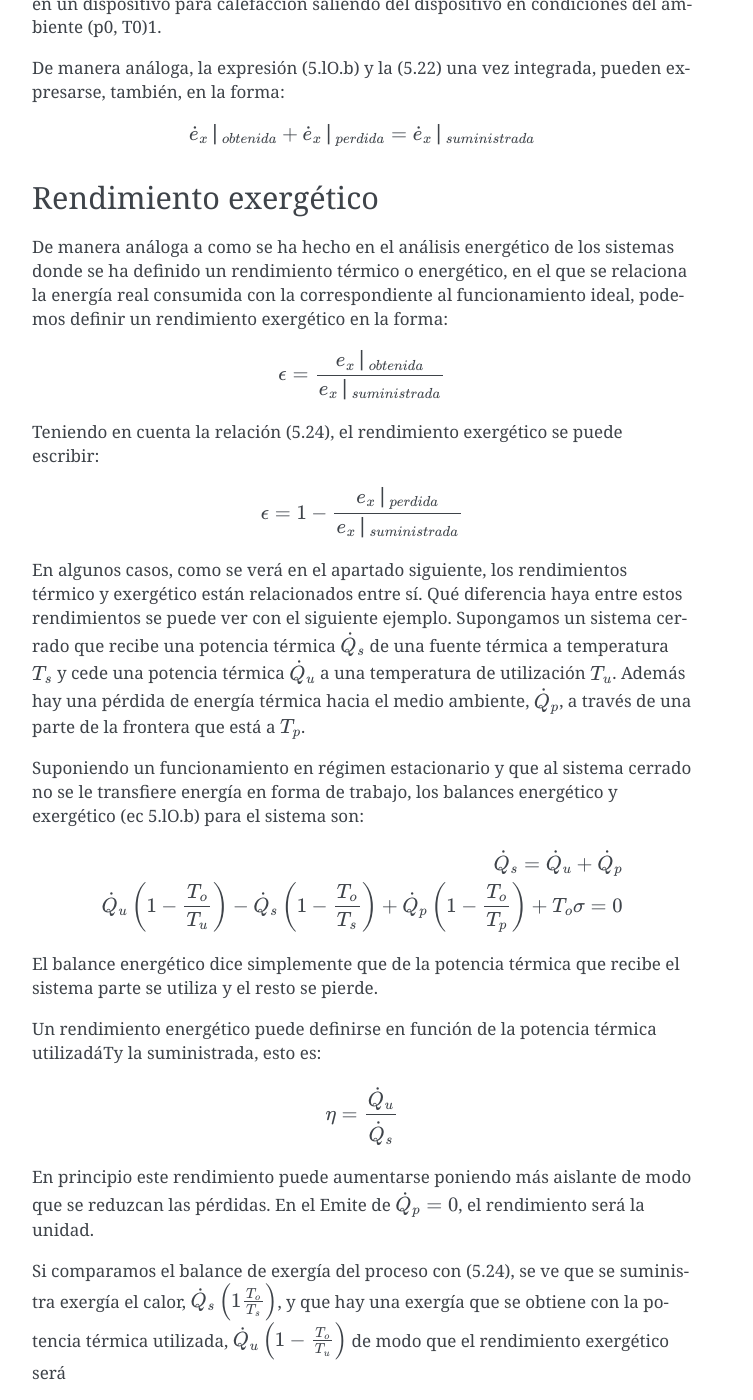
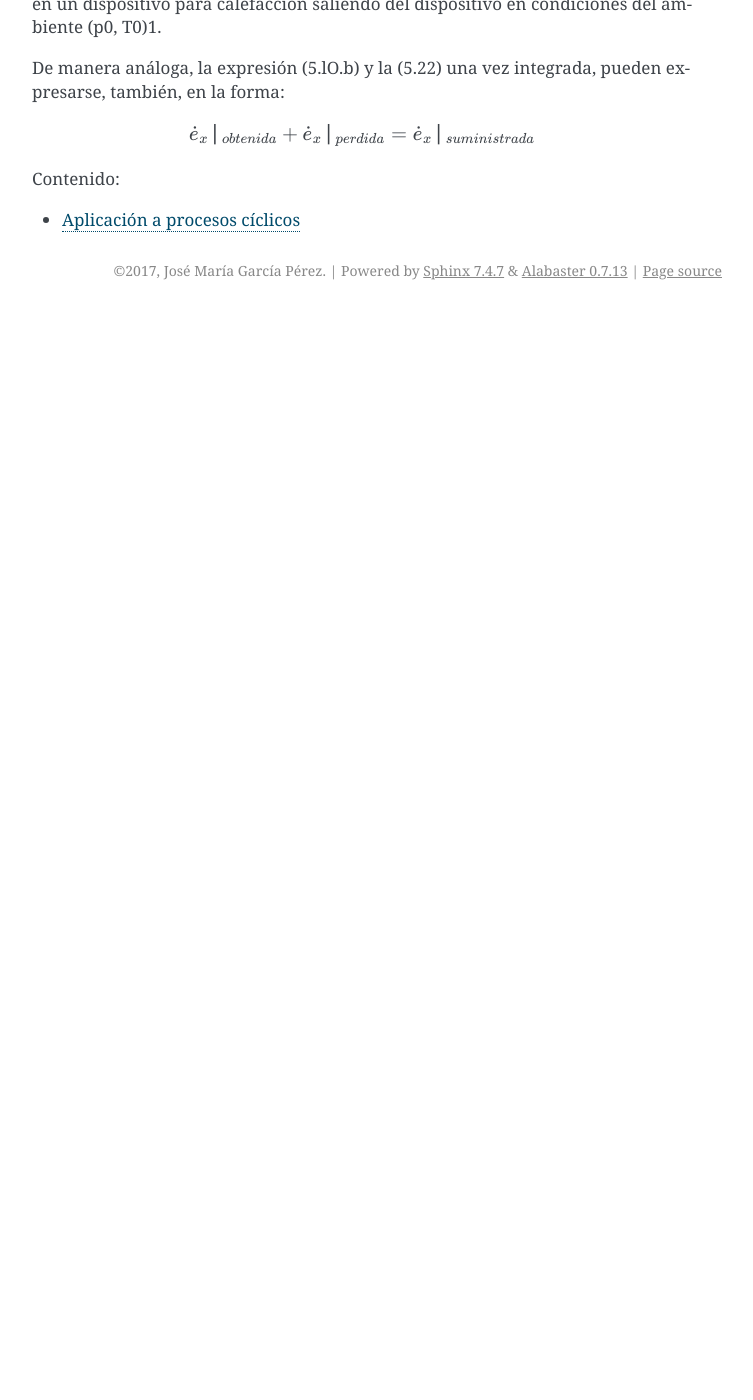
Before and after one commit to mantielero/termodinamica, a Sphinx documentation site: the page built from source/exergia.rst, in a window 1280 px wide and 1400 px high, scrolled down 10024 px. Shown: the whole window, without its empty margins (388-1141 px from the left). Built offline with Sphinx 7.4.7, drawn with Linux system fonts in a browser that asks for light colours; after the commit the page ends 10334 px from its top, so only the background shows below that; some of the changed text lies outside the part shown.

Commit message:
Create exergia.rst

```diff
--- a/source/exergia.rst
+++ b/source/exergia.rst
@@ -330,52 +330,6 @@ De manera análoga, la expresión (5.lO.b) y la (5.22) una vez integrada, pueden
    \dot{e}_x\bracevert_{obtenida} + \dot{e}_x\bracevert_{perdida} = \dot{e}_x\bracevert_{suministrada}
 
 
-Rendimiento exergético
-----------------------
-
-De manera análoga a como se ha hecho en el análisis energético de los sistemas donde se ha definido un rendimiento térmico o energético, en el que se relaciona la energía real consumida con la correspondiente al funcionamiento ideal, podemos definir un rendimiento exergético en la forma:
-
-.. math::
-
-   \epsilon = \frac{e_x\bracevert_{obtenida}}{e_x\bracevert_{suministrada}}
-
-Teniendo en cuenta la relación (5.24), el rendimiento exergético se puede escribir:
-
-.. math::
-
-   \epsilon = 1- \frac{e_x\bracevert_{perdida}}{e_x\bracevert_{suministrada}}
-
-En algunos casos, como se verá en el apartado siguiente, los rendimientos térmico y exergético están relacionados entre sí. Qué diferencia haya entre estos rendimientos se puede ver con el siguiente ejemplo. Supongamos un sistema cerrado que recibe una potencia térmica :math:`\dot{Q}_s` de una fuente térmica a temperatura :math:`T_s` y cede una potencia térmica :math:`\dot{Q}_u` a una temperatura de utilización :math:`T_u`. Además hay una pérdida de energía térmica hacia el medio ambiente, :math:`\dot{Q}_p`, a través de una parte de la frontera que está a :math:`T_p`.
-
-Suponiendo un funcionamiento en régimen estacionario y que al sistema cerrado no se le transfiere energía en forma de trabajo, los balances energético y exergético (ec 5.lO.b) para el sistema son:
-
-.. math::
-
-   \dot{Q}_s = \dot{Q}_u + \dot{Q}_p \\
-   \dot{Q}_u \left( 1- \frac{T_o}{T_u}\right) - \dot{Q}_s \left( 1- \frac{T_o}{T_s}\right) + \dot{Q}_p \left( 1- \frac{T_o}{T_p}\right) + T_o \sigma = 0
-
-
-El balance energético dice simplemente que de la potencia térmica que recibe el sistema parte se utiliza y el resto se pierde.
-
-Un rendimiento energético puede definirse en función de la potencia térmica utilizadáTy la suministrada, esto es:
-
-.. math::
-
-   \eta = \frac{\dot{Q}_u}{\dot{Q}_s}
-
-En principio este rendimiento puede aumentarse poniendo más aislante de modo que se reduzcan las pérdidas. En el Emite de :math:`\dot{Q}_p = 0`, el rendimiento será la unidad.
-
-Si comparamos el balance de exergía del proceso con (5.24), se ve que se suministra exergía el calor, :math:`\dot{Q}_s \left( 1  \frac{T_o}{T_s}\right)`, y que hay una exergía que se obtiene con la potencia térmica utilizada,
-:math:`\dot{Q}_u \left( 1 - \frac{T_o}{T_u}\right)` de modo que el rendimiento exergético será
-
-.. math::
-
-   \epsilon &= \frac{ \dot{Q}_u \left( 1 - \frac{T_o}{T_u}\right) }{ \dot{Q}_s \left( 1 - \frac{T_o}{T_s}\right) } \\
-            &= \eta \frac{\left( 1 - \frac{T_o}{T_u}\right) }{ \left( 1 - \frac{T_o}{T_s}\right) }
-
-De esta expresión se ve que es importante no sólo la energía térmica utilizada, en definitiva valores altos de g que en el límite sería la unidad, sino también la temperatura de utilización de esa energía. Así por ejemplo, suponiendo que seamos capaces de utilizar prácticamente casi toda la energía suministrada (77 ~ 1), si la temperatura a la que se utiliza esa energía Tu, es próxima a la temperatura ambiente, el rendimiento exergético tiende a cero. Dicho de otra forma, cuanto más baja sea la temperatura de utilización del calor generado a alta temperatura, aunque se utilice íntegramente, peor es la utilización de esa energía. Desde el punto de vista de óptima utilización de la energía interna, con los valores más altos posibles de :math:`\eta`, una temperatura de utilización de la energía térmica lo más próxima a la temperatura de la fuente de la que se obtiene la energía térmica.
-
-Por ejemplo, supongamos que para la calefacción de un gran edificio se ha de quemar un combustible. Mejor que generar vapor y comunicarlo a los radiadores, sería generar vapor y utilizarlo para producir energía eléctrica y sacar parte del vapor en una etapa intermedia para calefacción (este proceso se llama cogeneración).
 
 
 .. toctree::
```
